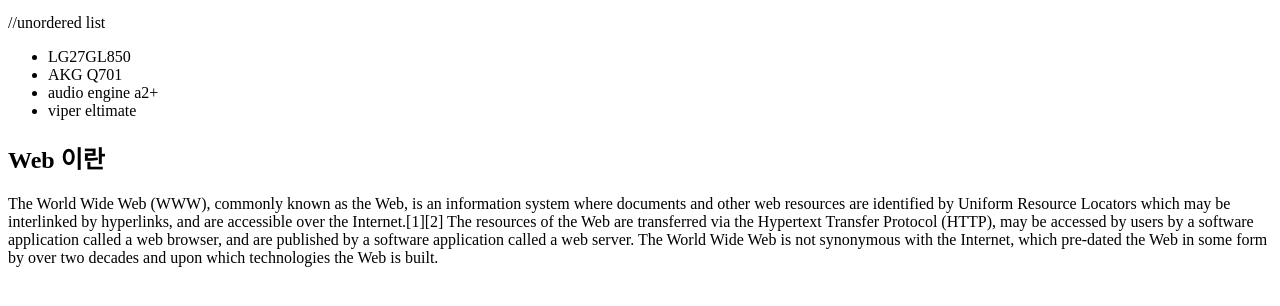
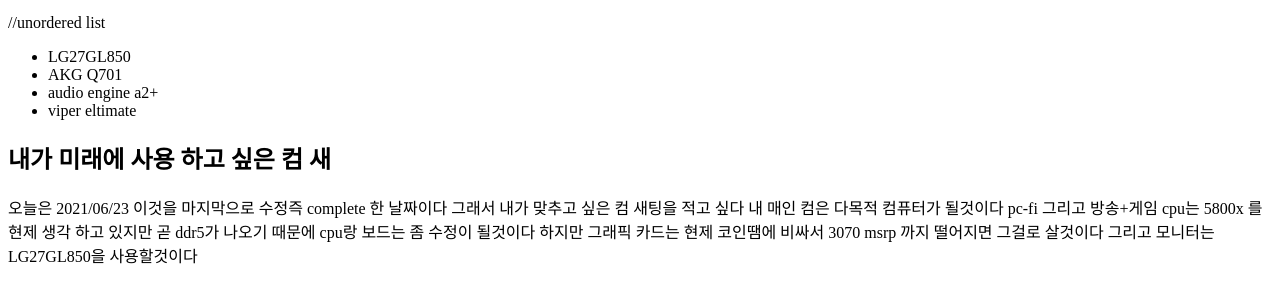
Before and after one commit to vertang/first-web-class, a plain HTML site: page index.html in a window 1280 px wide. Shown: the part 136-442 px from the top of the page. Drawn offline with Linux system fonts and the light colour scheme.

Commit message:
Update index.html
내가 하고 싶은대로 꾸밈

```diff
--- a/index.html
+++ b/index.html
@@ -21,18 +21,12 @@
   <li>viper eltimate</li>
   </ul>
 
-<h2>Web 이란</h2>
-<p>The World Wide Web (WWW), commonly known as the Web, is an information
-system where documents and other web resources are identified by Uniform
-Resource Locators
-which may be interlinked by hyperlinks, and are accessible
-over the Internet.[1][2] The resources of the Web are transferred
-via the Hypertext Transfer Protocol (HTTP), may be accessed by users
-by a software application called a web browser,
-and are published by a software application called a web server.
-The World Wide Web is not synonymous with the Internet,
-which pre-dated the Web in some form by over two decades
-and upon which technologies the Web is built.
+<h2>내가 미래에 사용 하고 싶은 컴 새 </h2>
+<p>오늘은 2021/06/23 이것을 마지막으로 수정즉 complete 한 날짜이다
+  그래서 내가 맞추고 싶은 컴 새팅을 적고 싶다 내 매인 컴은 다목적 컴퓨터가 될것이다
+  pc-fi 그리고 방송+게임 cpu는 5800x 를 현제 생각 하고 있지만 곧 ddr5가 나오기
+  때문에 cpu랑 보드는 좀 수정이 될것이다 하지만 그래픽 카드는 현제 코인땜에 비싸서
+  3070 msrp 까지 떨어지면 그걸로 살것이다 그리고 모니터는 LG27GL850을 사용할것이다
 
 </body>
 
```
